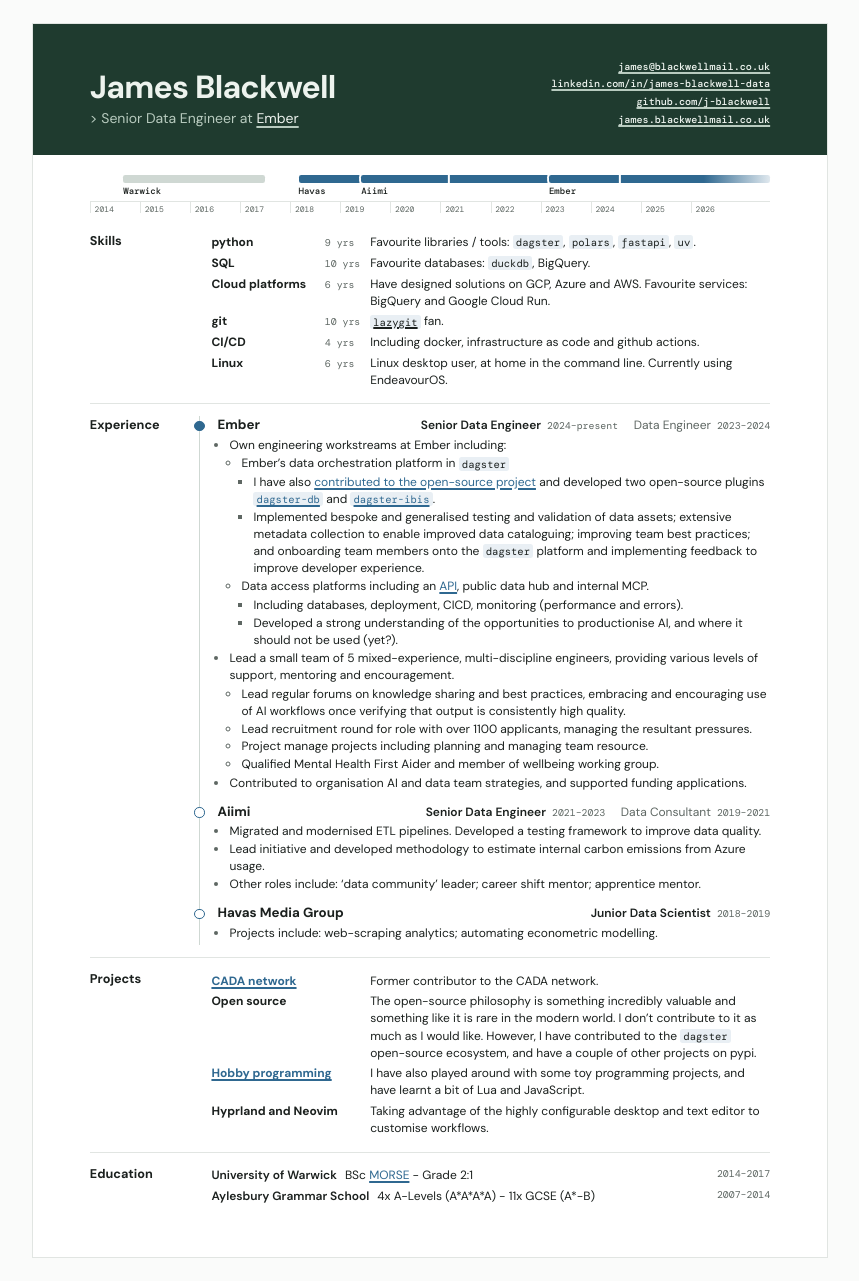
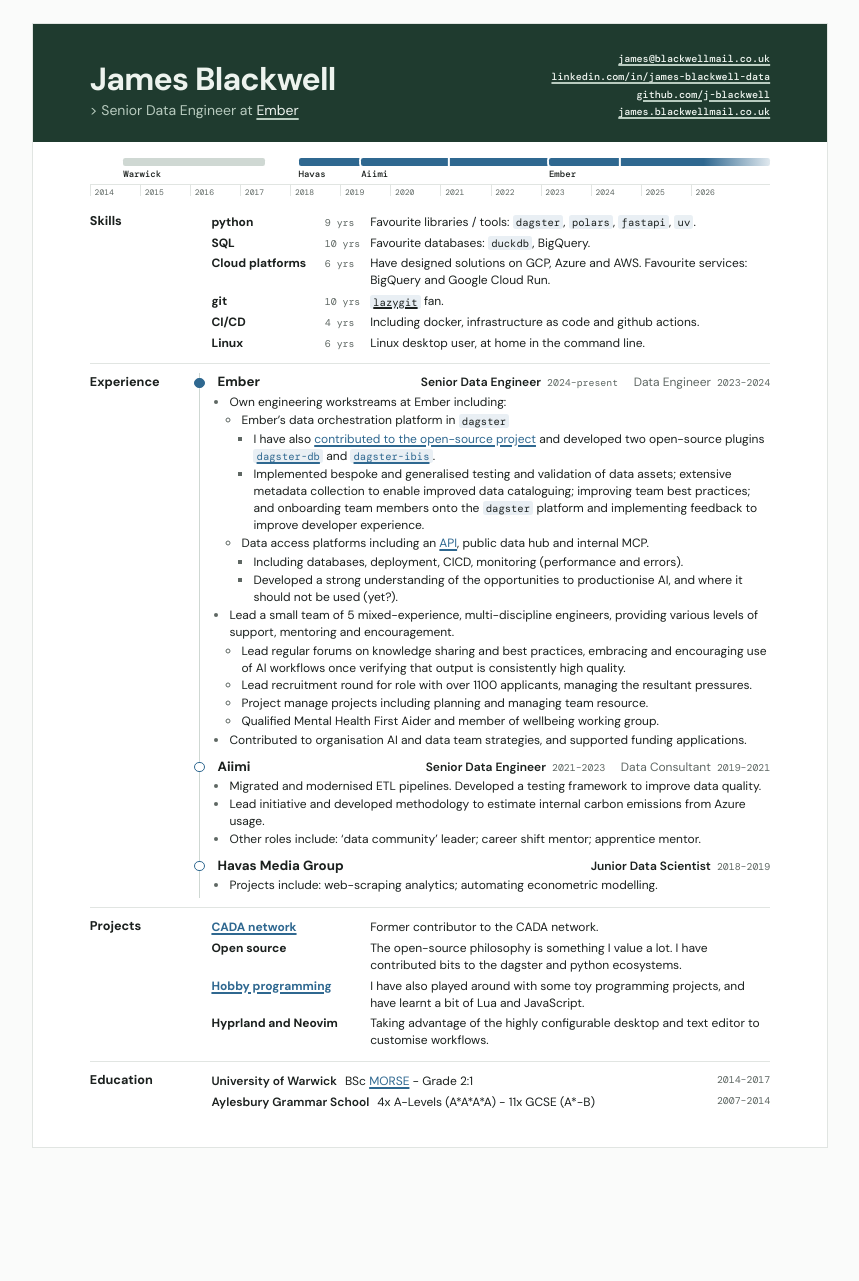
Before and after one commit to j-blackwell/pages, a Jekyll site: the page built from portfolio-short.html, in a window 1280 px wide. Shown: the whole page, without its empty margins (210-1069 px from the left). Built offline with Jekyll 4.4.1, drawn with Linux system fonts in a browser that asks for light colours; after the commit the page ends 1171 px from its top, so only the background shows below that.

Commit message:
Tighten CV spacing and trim profile text so the CV fits on one A4 page
Reduce the CV's header band, section, job and bottom spacing. Shorten the
Linux skill and the Open source project summary for the CV (moving the
longer text to details), and tidy the floorball section wording.

Co-Authored-By: Claude Opus 5.5 <noreply@anthropic.com>

```diff
--- a/_data/cv.yml
+++ b/_data/cv.yml
@@ -52,7 +52,7 @@ skills:
     summary: "Including docker, infrastructure as code and github actions."
   - name: Linux
     since: 2020
-    summary: "Linux desktop user, at home in the command line. Currently using EndeavourOS."
+    summary: "Linux desktop user, at home in the command line."
 
 # Dates (`start`, `end`, `since`) accept a year (2019), year-month (2019-09) or full date.
 # Leave out `end` for a current role. Pages show years; the timeline uses months when given.
@@ -133,7 +133,10 @@ projects:
       which was picked up by the [Guardian](https://www.theguardian.com/society/2025/dec/06/london-councils-warning-structurally-dependent-on-private-firms-as-report-shows-500m-spend).
   - name: Open source
     summary: >-
-      The open-source philosophy is something incredibly valuable and something like it is rare in the modern world.
+      The open-source philosophy is something I value a lot. I have contributed bits to the dagster
+      and python ecosystems.
+    details: |
+      The open-source philosophy is incredibly valuable and something like it is rare in the modern world.
       I don't contribute to it as much as I would like. However, I have contributed to the `dagster`
       open-source ecosystem, and have a couple of other projects on pypi.
   - name: Hobby programming
@@ -192,15 +195,15 @@ certifications:
 floorball: |
   At university I picked up a strange sounding sport when I decided that £600+ for a set of ice hockey gear
   was too much for a first year student.
-  Cast your mind back to the plastic hockey sticks and balls that you played with in junior school and
+  Cast your mind back to the plastic hockey sticks and balls that you played with in primary school and
   imagine that someone made this into a real sport -
-  [dramatic video explanation for anyone who's interested](https://www.youtube.com/watch?v=erB_FWi9-T8).
-  It's not that popular in the UK (and let's face it, the name doesn't help), but has a great following in
+  [for example](https://www.youtube.com/watch?v=erB_FWi9-T8).
+  It's not that popular in the UK (and the name isn't helping), but has a great following in
   north and central Europe.
   The plus-side of playing a sport that no-one in your country has heard of, is that the pool of players for
   the national team is very small.
   So as a result, I've been lucky enough to represent Great Britain in 14 matches, scoring 4 goals in this
-  time, but I think my team GB days are behind me now.
+  time, but my team GB days are behind me now.
 
 # Full profile only: shown in the page footer.
 disclaimer: All content written by me. Styling is written with a coding agent (I am not a front-end dev).
--- a/assets/css/site.css
+++ b/assets/css/site.css
@@ -165,15 +165,15 @@ code { font-family: var(--mono); font-size: 0.88em; padding: 0.05em 0.3em; borde
   font-size: 9pt;
   line-height: 1.42;
 }
-.cv .masthead { padding: 9mm 0 7mm; }
+.cv .masthead { padding: 7mm 0 5.5mm; }
 .cv .masthead-inner, .cv .content { padding: 0 15mm; }
 .cv .masthead-inner { display: grid; grid-template-columns: 1fr auto; align-items: end; gap: 6mm; }
 .cv .masthead h1 { font-size: 24pt; }
 .cv .tagline { font-size: 10.5pt; margin-top: 1.2mm; }
 .cv .contact { flex-direction: column; align-items: flex-end; gap: 0; margin: 0; font-size: 7.6pt; line-height: 1.6; }
-.cv .content { padding-bottom: 10mm; }
+.cv .content { padding-bottom: 5mm; }
 
-.cv .timeline { padding: 5mm 0 1.5mm; }
+.cv .timeline { padding: 4mm 0 1.5mm; }
 .cv .tl-bars { height: 7mm; }
 .cv .tl-bar { height: 2.2mm; border-radius: 0.6mm; box-shadow: 0 0 0 0.5mm var(--sheet); }
 .cv .tl-promo { width: 0.6mm; }
@@ -181,14 +181,14 @@ code { font-family: var(--mono); font-size: 0.88em; padding: 0.05em 0.3em; borde
 .cv .tl-axis { height: 3.5mm; }
 .cv .tl-axis li { font-size: 6pt; padding: 0.6mm 0 0 1mm; }
 
-.cv .section { grid-template-columns: 24mm 1fr; gap: 0 5mm; padding: 3.2mm 0; }
+.cv .section { grid-template-columns: 24mm 1fr; gap: 0 5mm; padding: 2.4mm 0; }
 .cv .section > h2 { font-size: 9.5pt; margin: 0; }
 .cv ul { margin: 0.4mm 0; padding-left: 1em; }
 .cv li { margin: 0.2mm 0; }
 .cv p { margin: 0; }
 .cv .years, .cv .skill-years { font-size: 7.4pt; }
 
-.cv .job { padding: 0 0 2.6mm 4.5mm; border-left-width: 0.5mm; }
+.cv .job { padding: 0 0 2mm 4.5mm; border-left-width: 0.5mm; }
 .cv .job:last-child { padding-bottom: 0.5mm; }
 .cv .job::before { left: -1.6mm; top: calc((10pt * 1.42 - 2.7mm) / 2); width: 2.7mm; height: 2.7mm; border-width: 0.5mm; background: var(--sheet); }
 .cv .job-current::before { background: var(--accent); }
```
